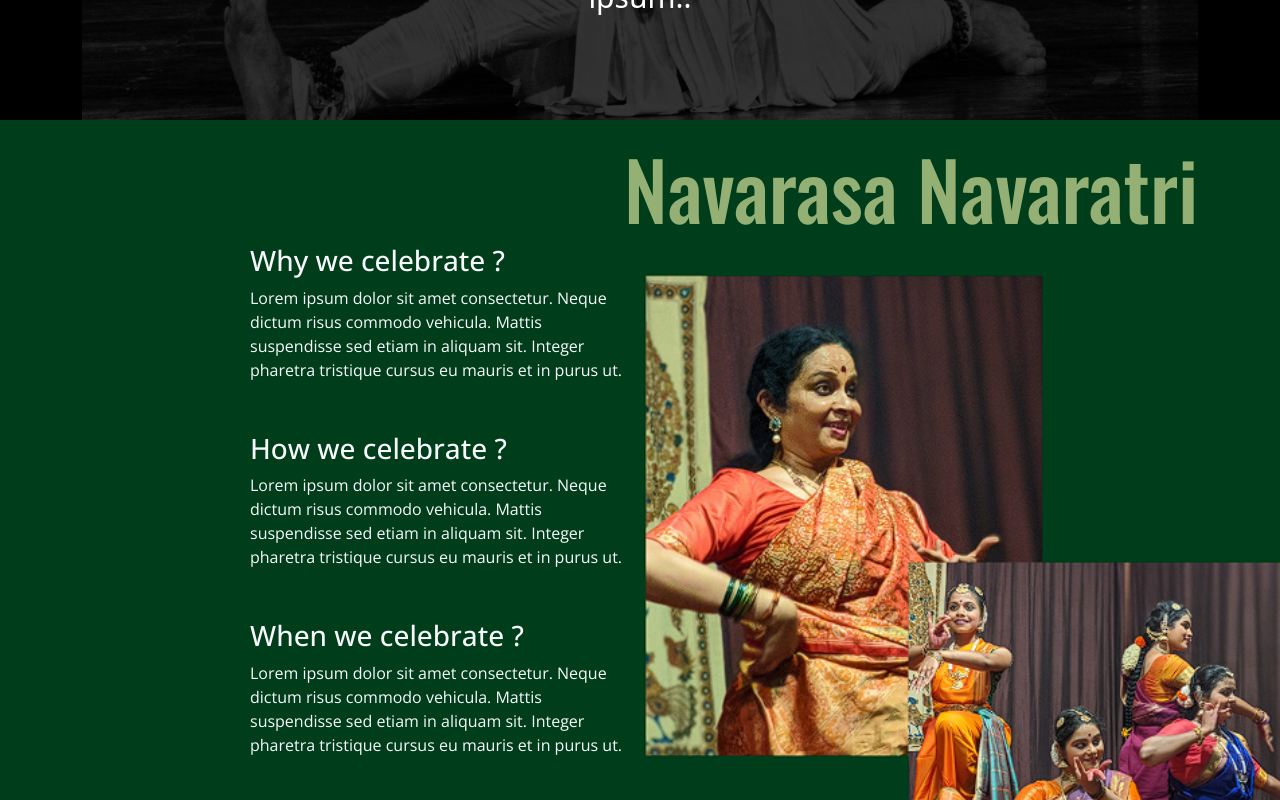
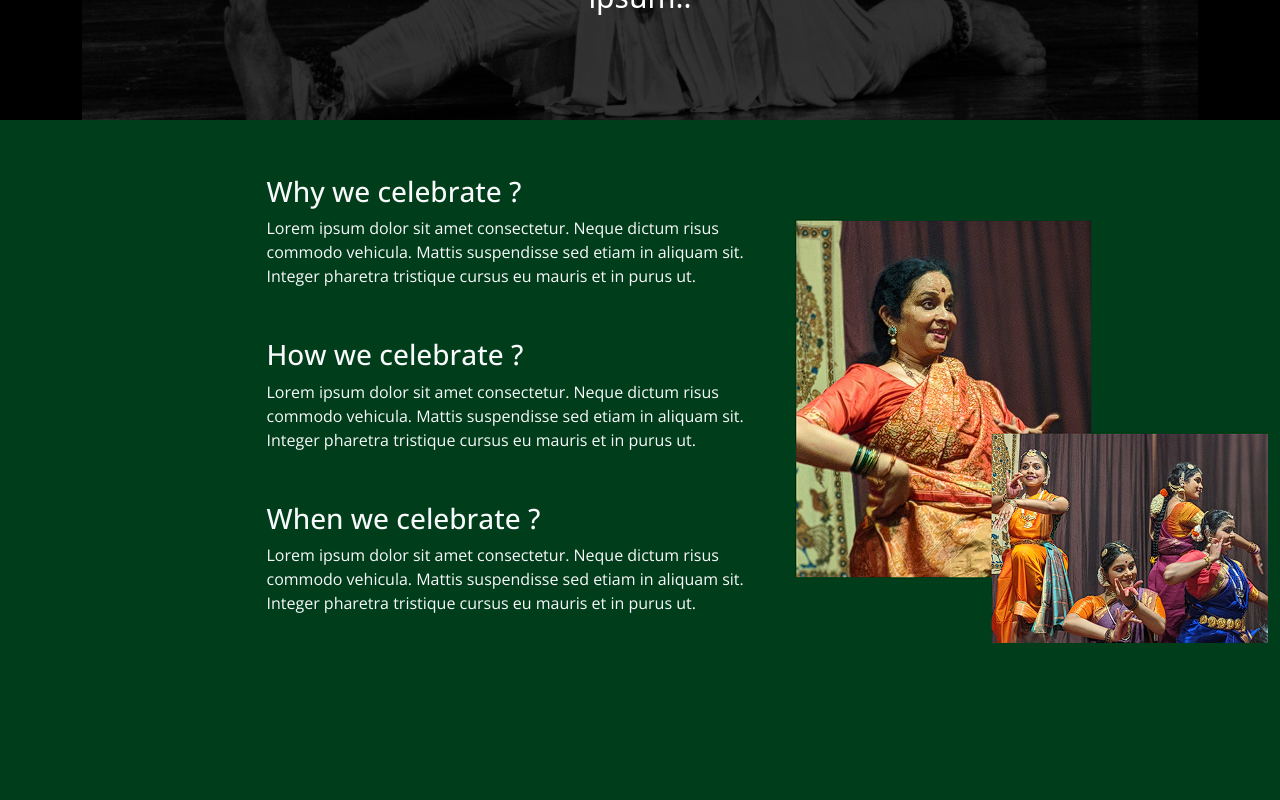
Before and after one commit to orbittechnologys/ks, a React (Create React App) app in the folder kalasindu-web/: page /events in a window 1280 px wide. Shown: the part 1380-2180 px from the top of the page. Built offline with nearby package versions, Linux system fonts and the light colour scheme; a web font is replaced by a local one.

Commit message:
Events final

```diff
--- a/kalasindu-web/src/assets/styles/core.css
+++ b/kalasindu-web/src/assets/styles/core.css
@@ -445,6 +445,9 @@
         font-size: 2.5rem !important;
     }
 
+    .custom-text3 {
+        font-size: 1rem !important;
+    }
     .custom-text {
         font-size: 1.5rem !important;
     }
--- a/kalasindu-web/src/pages/Events.js
+++ b/kalasindu-web/src/pages/Events.js
@@ -67,7 +67,7 @@ function Events() {
   return (
     <>
       <Navbar />
-      <div style={{ backgroundColor: "rgb(0, 0, 0)", overflow:'hidden' }}>
+      <div style={{ backgroundColor: "rgb(0, 0, 0)", overflow: "hidden" }}>
         <Container
           fluid
           className="bg-dark text-white mt-5 position-relative" // Add position-relative class
@@ -236,45 +236,11 @@ function Events() {
                 </section> */}
         <div
           className="container-fluid"
-          style={{
-            display: "flex",
-            flexDirection: "column",
-            justifyContent: "end",
-            alignItems: "end",
-            color: "#94B074",
-            background: "#003D1B",
-            width: "100%",
-          }}
+          style={{ height: "800px", background: "#003D1B" }}
         >
-          <h1
-            className=""
-            style={{
-              fontSize: "80px",
-              marginRight: "70px",
-              marginTop: "20px",
-              fontFamily: "Oswald",
-            }}
-            data-aos="fade-left"
-            data-aos-offset="300"
-            data-aos-easing="ease-in"
-          >
-            Navarasa Navaratri
-          </h1>
-        </div>
-
-        <div
-          className="d-flex justify-content-between"
-          style={{ backgroundColor: "#003D1B" }}
-        >
-          <div>
-            <section
-              style={{
-                position: "relative",
-                width: "100%",
-                overflow: "hidden",
-              }}
-            >
-              <div className="scroll text1">
+          <div className="d-flex flex-column flex-md-row justify-content-between align-items-center">
+            {/* Marquee section - Hidden on mobile */}
+            <div className="d-none d-md-block">
               <div
                 style={{
                   color: "#FCB541",
@@ -295,7 +261,7 @@ function Events() {
                     height: "700px",
                     width: "800px",
                     transform:
-                        "rotate(-90deg) translateY(50px) translateX(-10px)",
+                      "rotate(-90deg) translateY(40px) translateX(-50px)",
                   }}
                 >
                   Navaratri <span>Navarasa</span> Navaratri{" "}
@@ -306,11 +272,11 @@ function Events() {
                 </marquee>
               </div>
             </div>
-            </section>
-          </div>
+
+            {/* Text section */}
             <div
-            className="text-light"
-            style={{ width: "512px", height: "408px", fontFamily: "Open Sans" }}
+              className="text-light mb-4 mb-md-0"
+              style={{ maxWidth: "512px", fontFamily: "Open Sans" }}
             >
               <div style={{ marginBottom: "50px" }}>
                 <h3 data-aos="fade-up" data-aos-duration="3000">
@@ -344,9 +310,12 @@ function Events() {
               </div>
             </div>
 
+            {/* Image section */}
             <div>
-            <div>
-              <img src={EventsG1} style={{ height: "600px" }} />
+              <img
+                src={EventsG1}
+                style={{ height: "auto", maxWidth: "100%" }}
+              />
             </div>
           </div>
         </div>
@@ -362,7 +331,10 @@ function Events() {
         >
           <div className="d-flex justify-content-between">
             <div>
-              <img src={EventsG2} style={{ height: "500px" }} />
+              <img
+                src={EventsG2}
+                style={{ height: "450px", padding: "15px" }}
+              />
             </div>
 
             <div style={{ width: "799px", height: "152px", marginTop: "30px" }}>
```
Lines whose indentation alone changed are shown as unchanged.
